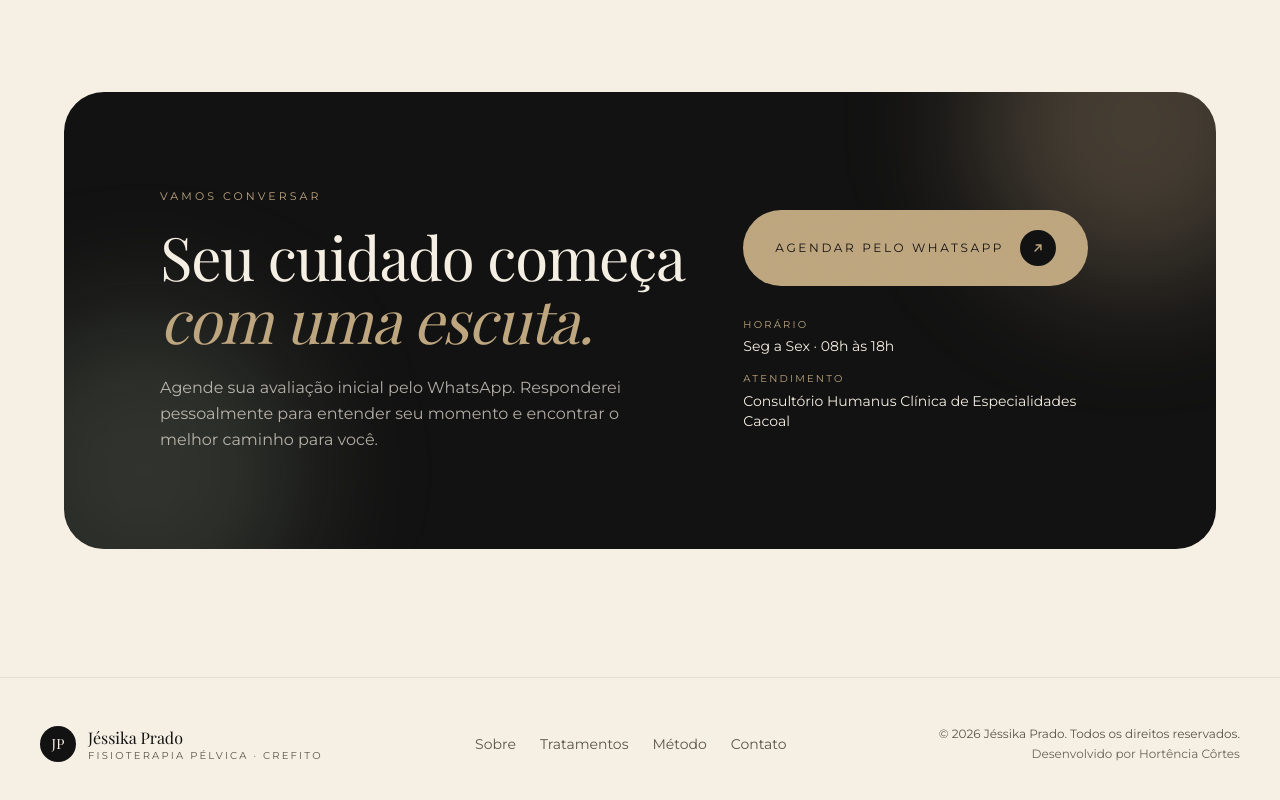
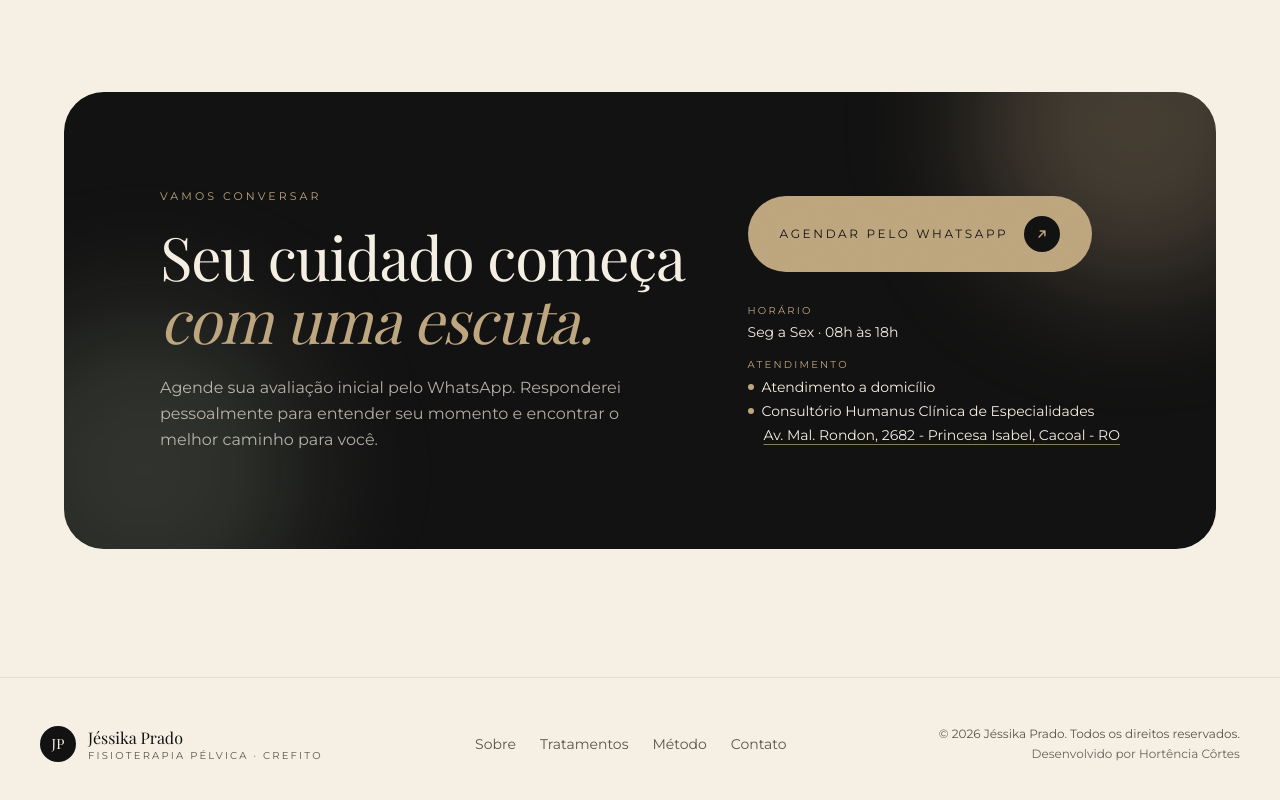
Before and after one commit to hortenciacortes/jessika-prado, a Next.js app: page / in a window 1280 px wide. Shown: the part 4357-5157 px from the top of the page. Built offline with nearby package versions, Linux system fonts and the light colour scheme; a web font is replaced by a local one.

Commit message:
Update CTA component to include service details and location with improved accessibility

```diff
--- a/components/site/CTA.tsx
+++ b/components/site/CTA.tsx
@@ -1,5 +1,6 @@
 const WHATSAPP =
   "https://wa.me/5569992790650?text=Ol%C3%A1%20J%C3%A9ssika%2C%20gostaria%20de%20agendar%20uma%20avalia%C3%A7%C3%A3o.";
+const MAPS = "https://maps.google.com/?q=Av.+Mal.+Rondon,+2682+-+Princesa+Isabel,+Cacoal+-+RO";
 
 export function CTA() {
   return (
@@ -44,7 +45,26 @@ export function CTA() {
               </div>
               <div>
                 <div className="text-[10px] uppercase tracking-[0.22em] text-gold">Atendimento</div>
-                <div className="mt-1 text-background">Consultório Humanus Clínica de Especialidades Cacoal</div>
+                <ul className="mt-1 space-y-1 text-background">
+                  <li className="flex items-center gap-2">
+                    <span className="h-1.5 w-1.5 rounded-full bg-gold" aria-hidden />
+                    <span>Atendimento a domicílio</span>
+                  </li>
+                  <li className="flex items-center gap-2">
+                    <span className="h-1.5 w-1.5 rounded-full bg-gold" aria-hidden />
+                    <span>Consultório Humanus Clínica de Especialidades</span>
+                  </li>
+                  <li className="ml-4">
+                    <a
+                      href={MAPS}
+                      target="_blank"
+                      rel="noopener noreferrer"
+                      className="underline decoration-gold/70 underline-offset-4 hover:text-gold transition-colors"
+                    >
+                      Av. Mal. Rondon, 2682 - Princesa Isabel, Cacoal - RO
+                    </a>
+                  </li>
+                </ul>
               </div>
             </div>
           </div>
```
